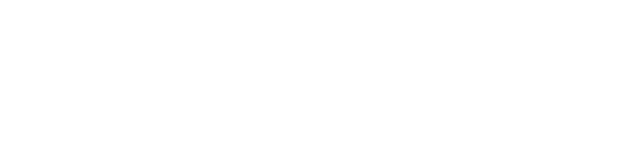
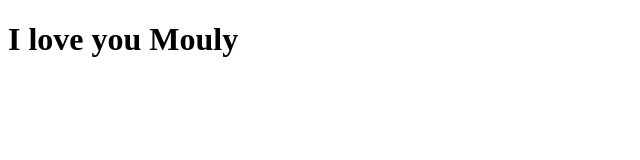
Before and after one commit to Muniramouly/firstpro, a plain HTML site: page index.html in a window 1280 px wide. Shown: the whole page, without its empty margins (0-640 px from the left). Drawn offline with Linux system fonts and the light colour scheme.

Commit message:
love commet

```diff
--- a/index.html
+++ b/index.html
@@ -7,6 +7,6 @@
     <title>Document</title>
 </head>
 <body>
-
+    <h1>I love you Mouly</h1>
 </body>
 </html>
```
